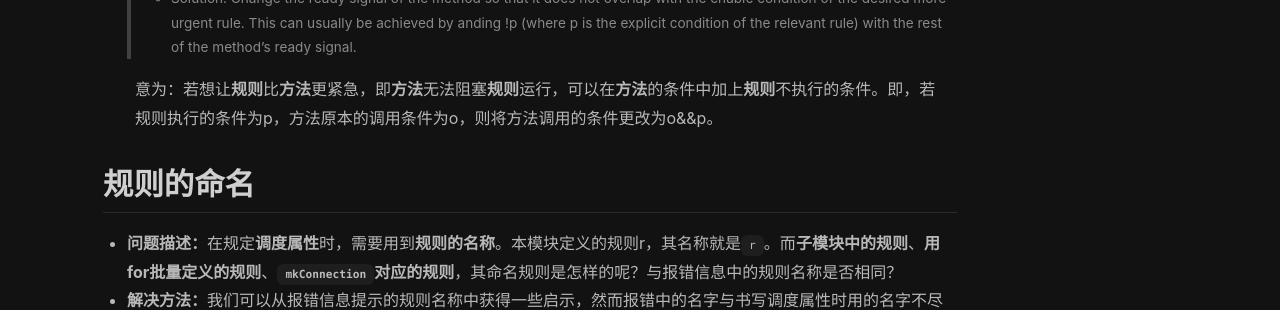
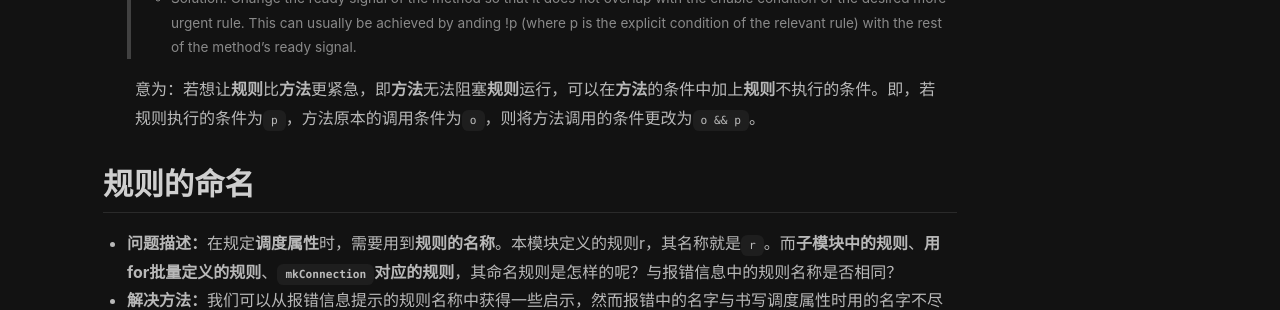
Before and after one commit to zck15/zck15.github.io, a Jekyll site: the page built from _posts/2022-06-05-Known Problems and Solutions in Bluespec SystemVerilog.md, in a window 1280 px wide. Shown: the part 1155-1465 px from the top of the page. Built offline with Jekyll 4.4.1, drawn with Linux system fonts in a browser that asks for light colours; nearby versions of some CDN libraries; comment, search, counter and statistics services are not loaded.

```diff
--- a/_posts/2022-06-05-Known Problems and Solutions in Bluespec SystemVerilog.md
+++ b/_posts/2022-06-05-Known Problems and Solutions in Bluespec SystemVerilog.md
@@ -32,7 +32,7 @@
   > - Solution:
   >   Change the ready signal of the method so that it does not overlap with the enable condition of the desired more urgent rule. This can usually be achieved by anding !p (where p is the explicit condition of the relevant rule) with the rest of the method’s ready signal.
 
-  意为：若想让**规则**比**方法**更紧急，即**方法**无法阻塞**规则**运行，可以在**方法**的条件中加上**规则**不执行的条件。即，若规则执行的条件为p，方法原本的调用条件为o，则将方法调用的条件更改为o&&p。
+  意为：若想让**规则**比**方法**更紧急，即**方法**无法阻塞**规则**运行，可以在**方法**的条件中加上**规则**不执行的条件。即，若规则执行的条件为`p`，方法原本的调用条件为`o`，则将方法调用的条件更改为`o && p`。
 
 ## 规则的命名
 
```
Also changed, not shown: other parts of _posts/2022-06-05-Known Problems and Solutions in Bluespec SystemVerilog.md (+1 -1 lines).
